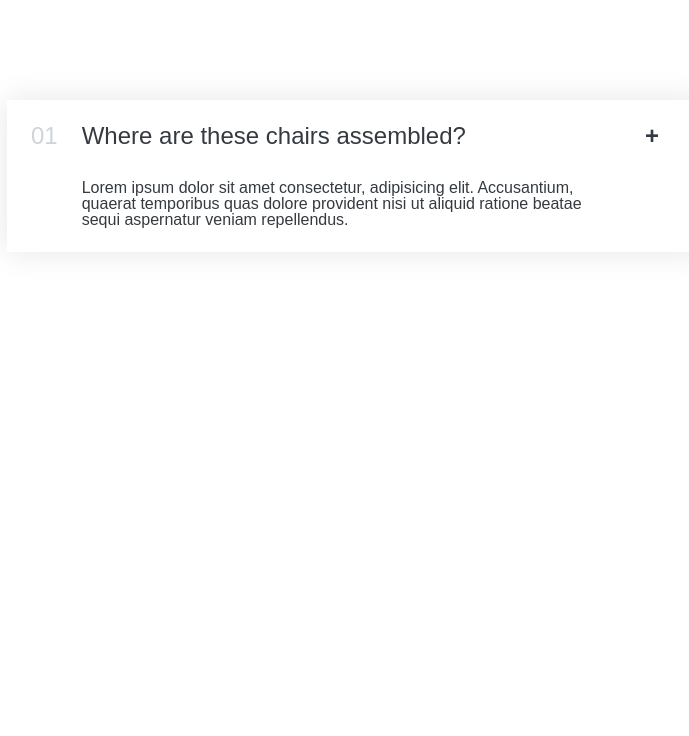
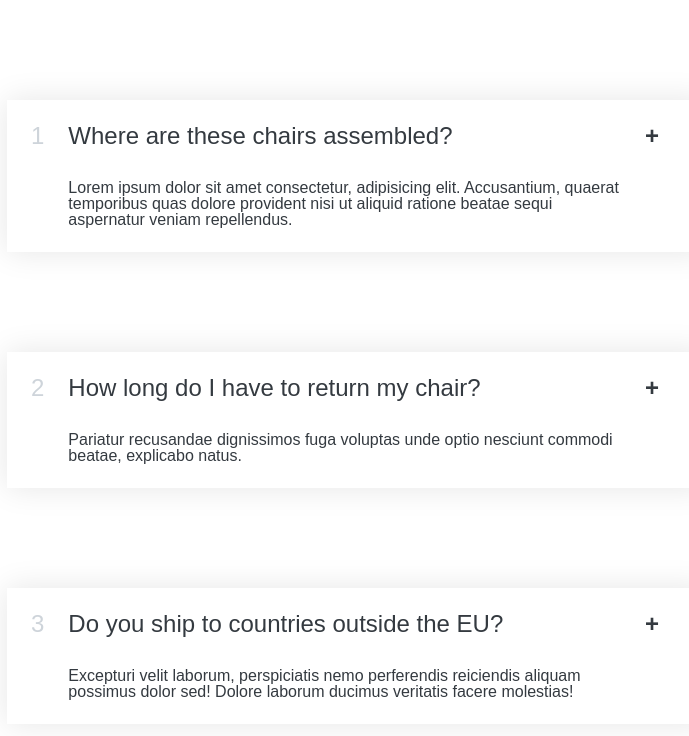
Before and after one commit to wbdvlpmnt/Accordian_Component, a React (Create React App) app: page / in a window 1280 px wide. Shown: the top 736 px of the page, without its empty margins (283-972 px from the left). Built offline with nearby package versions, Linux system fonts and the light colour scheme.

Commit message:
rendering the faq list with map

```diff
--- a/src/App.js
+++ b/src/App.js
@@ -18,33 +18,35 @@ const faqs = [
 function App() {
   return (
     <div>
-      <Accordion />
+      <Accordion faqs={faqs} />
     </div>
   );
 }
 
-function Card() {
+function Card({ item, index }) {
   return (
     <div className="accordion">
       <div className="item">
-        <h1 className="number">01</h1>
-        <h1 className="title">Where are these chairs assembled?</h1>
+        <h1 className="number">{index + 1}</h1>
+        <h1 className="title">{item.title}</h1>
         <p className="icon">
           <strong>+</strong>
         </p>
         <br />
-        <p>
-          Lorem ipsum dolor sit amet consectetur, adipisicing elit. Accusantium,
-          quaerat temporibus quas dolore provident nisi ut aliquid ratione
-          beatae sequi aspernatur veniam repellendus.
-        </p>
+        <p>{item.text}</p>
       </div>
     </div>
   );
 }
 
-function Accordion() {
-  return <Card />;
+function Accordion({ faqs }) {
+  return (
+    <ul>
+      {faqs.map((item, index) => {
+        return <Card item={item} index={index} key={index} />;
+      })}
+    </ul>
+  );
 }
 
 export default App;
```
